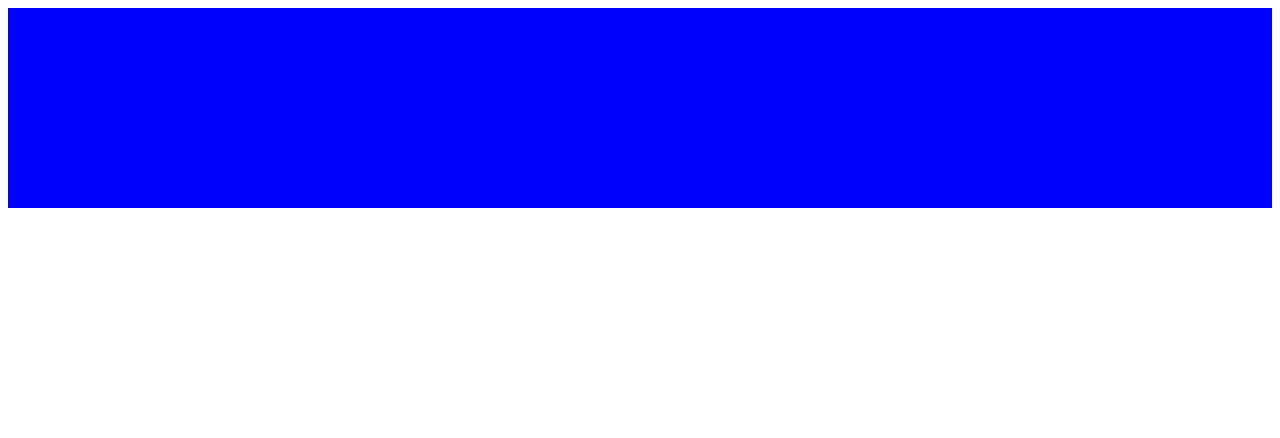
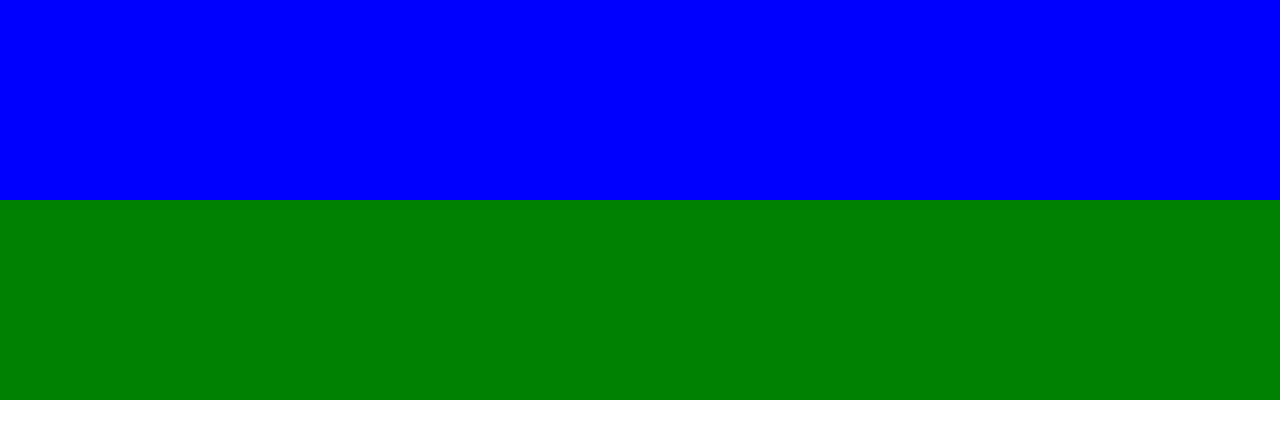
Before and after one commit to KidyovrS/testcafe-bug-demo, a website: page index.html in a window 1280 px wide. Drawn offline with Linux system fonts and the light colour scheme.

Commit message:
Update testcase.

```diff
--- a/index.html
+++ b/index.html
@@ -1,11 +1,16 @@
 <html>
 
 <head>
-
+	<style>
+		body {
+			margin: 0;
+		}
+	</style>
 </head>
 
 <body>
 	<div style="height:200px; background-color: blue"></div>
+	<div style="height:200px; background-color: green; position:fixed; top:200px; left:0; right:0;"></div>
 </body>
 
 </html>
```
Also changed, not shown: screenshots/2018-07-04_02-54-52/test-1/Chrome_67.0.3396_Windows_10.0.0/1.png (deleted), screenshots/2018-07-04_02-54-52/test-1/Chrome_67.0.3396_Windows_10.0.0/thumbnails/1.png (deleted), screenshots/2018-07-04_02-54-52/test-1/Firefox_61.0.0_Windows_10.0.0/1.png (deleted), screenshots/2018-07-04_02-54-52/test-1/Firefox_61.0.0_Windows_10.0.0/thumbnails/1.png (deleted), screenshots/2018-07-04_03-19-35/test-1/Chrome_67.0.3396_Windows_10.0.0/1.png (added), screenshots/2018-07-04_03-19-35/test-1/Chrome_67.0.3396_Windows_10.0.0/thumbnails/1.png (added), screenshots/2018-07-04_03-19-35/test-1/Firefox_61.0.0_Windows_10.0.0/1.png (added), screenshots/2018-07-04_03-19-35/test-1/Firefox_61.0.0_Windows_10.0.0/thumbnails/1.png (added).
